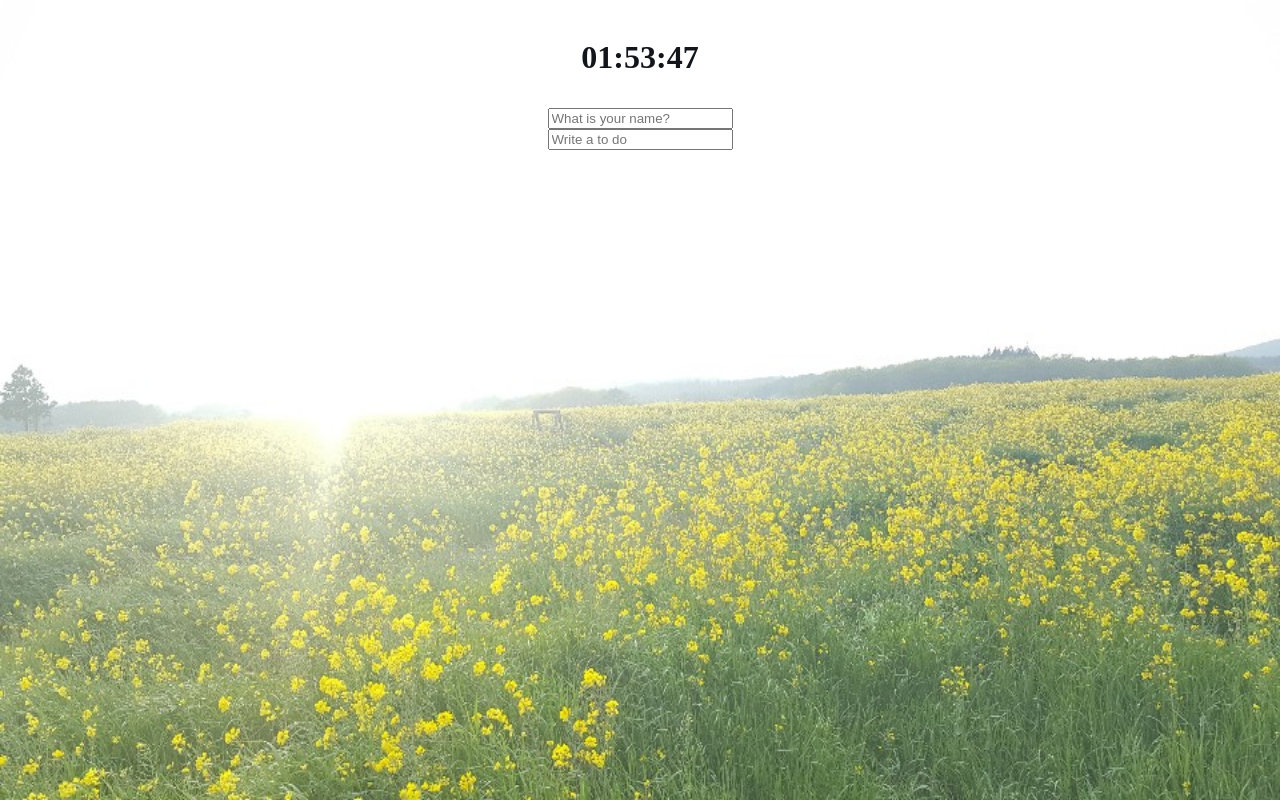
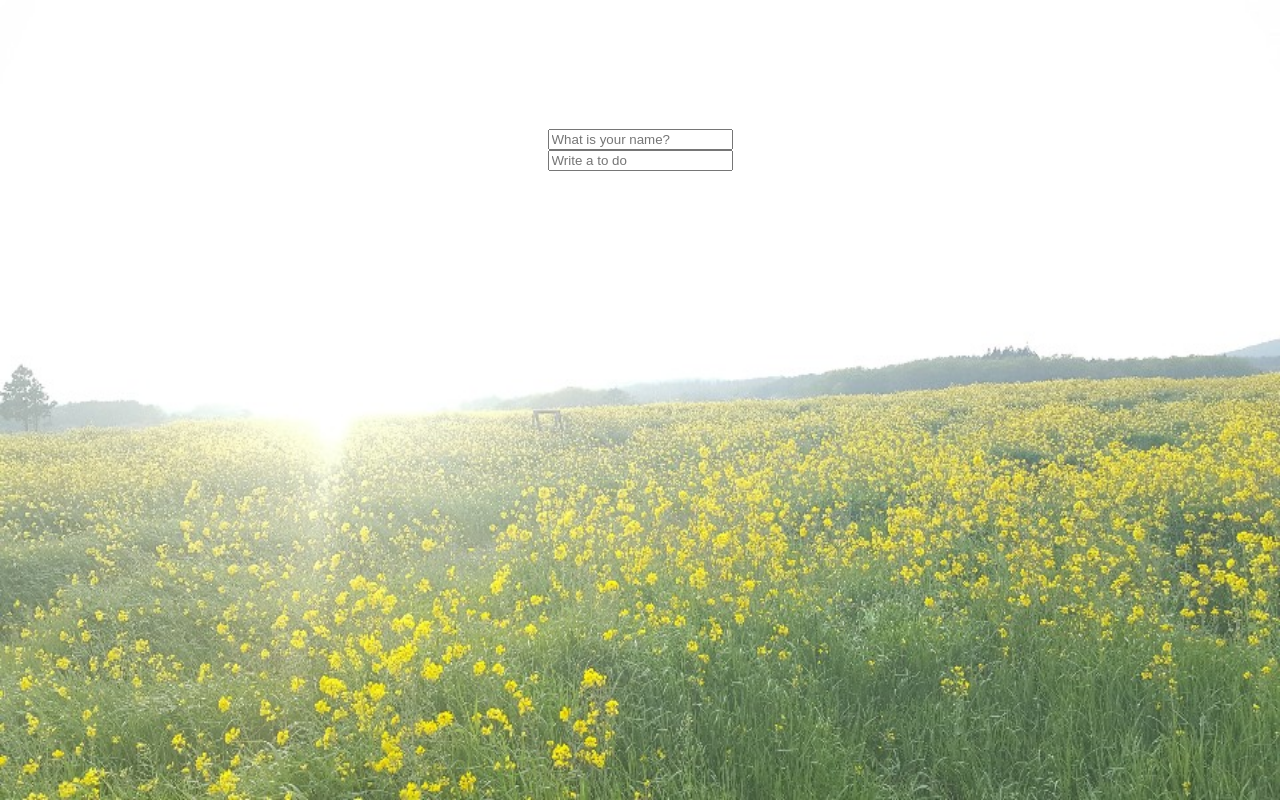
Before and after one commit to GitJINI/nomard_java, a website built with Parcel: page index.html in a window 1280 px wide. Built offline with nearby package versions, Linux system fonts and the light colour scheme; no server answers.

Commit message:
Update styles.css

```diff
--- a/styles.css
+++ b/styles.css
@@ -22,8 +22,10 @@ body {
 .js-clock {
   padding: 10px 0;
   text-align: center;
-  font-size: medium;
+  font-size: 20px;
   font-weight: bold;
+  color: white;
+  border: none;
 }
 
 .js-toDoForm {
```
